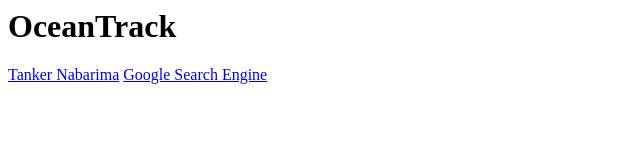
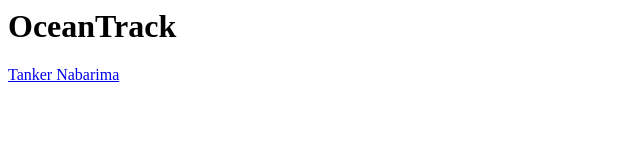
Before and after one commit to simonweppe/oceantrack, a plain HTML site: page index.html in a window 1280 px wide. Shown: the whole page, without its empty margins (0-640 px from the left). Drawn offline with Linux system fonts and the light colour scheme.

Commit message:
Update index.html

```diff
--- a/index.html
+++ b/index.html
@@ -1,3 +1,2 @@
 <h1> OceanTrack </h1>
 <a href="Nabarima2.html">Tanker Nabarima</a>
-<A HREF = "http://www.google.com/">Google Search Engine</A>
```
